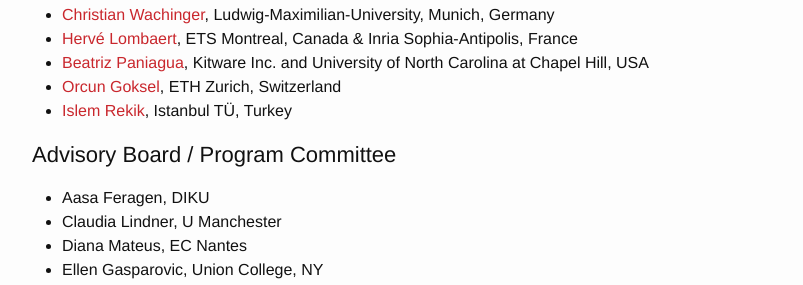
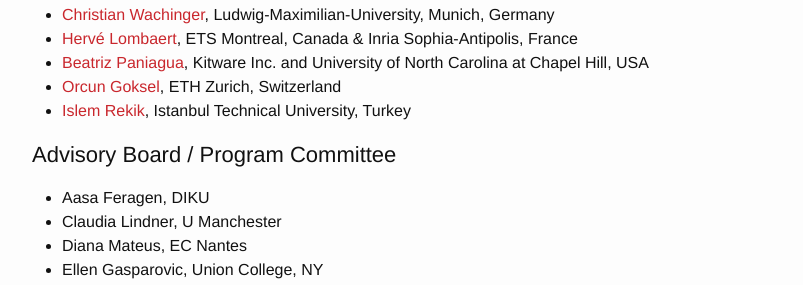
Before and after one commit to shapemi/shapemi2020, a Jekyll site: the page built from index.md, in a window 1280 px wide and 900 px high, scrolled down 1380 px. Shown: the part 158-443 px from the top of the window, without its empty margins (238-1041 px from the left). Built offline with Jekyll 4.4.1, drawn with Linux system fonts in a browser that asks for light colours; our own code applies the rules of GitHub Pages for plain Markdown files.

Commit message:
BUG Correct Islem's institution

```diff
--- a/index.md
+++ b/index.md
@@ -33,7 +33,7 @@
 - [Hervé Lombaert](https://profs.etsmtl.ca/hlombaert/), ETS Montreal, Canada & Inria Sophia-Antipolis, France
 - [Beatriz Paniagua](https://www.kitware.com/beatriz-paniagua/), Kitware Inc. and University of North Carolina at Chapel Hill, USA
 - [Orcun Goksel](http://people.ee.ethz.ch/~ogoksel/), ETH Zurich, Switzerland
-- [Islem Rekik](http://basira-lab.com/), Istanbul TÜ, Turkey
+- [Islem Rekik](http://basira-lab.com/), Istanbul Technical University, Turkey
 
 # Advisory Board / Program Committee
 - Aasa Feragen, DIKU
@@ -72,5 +72,5 @@
 
 <p align="center">
 <a href="https://miccai2020.org" target="_blank"><img src="images/miccai-2020-logo.png"
-alt="23rd International Conference on Medical Image Computing and Computer Assisted Intervention MICCAI2020" width="240" height="180" border="10" /></a>
+alt="23rd International Conference on Medical Image Computing and Computer Assisted Intervention MICCAI2020" /></a>
 </p>
```
